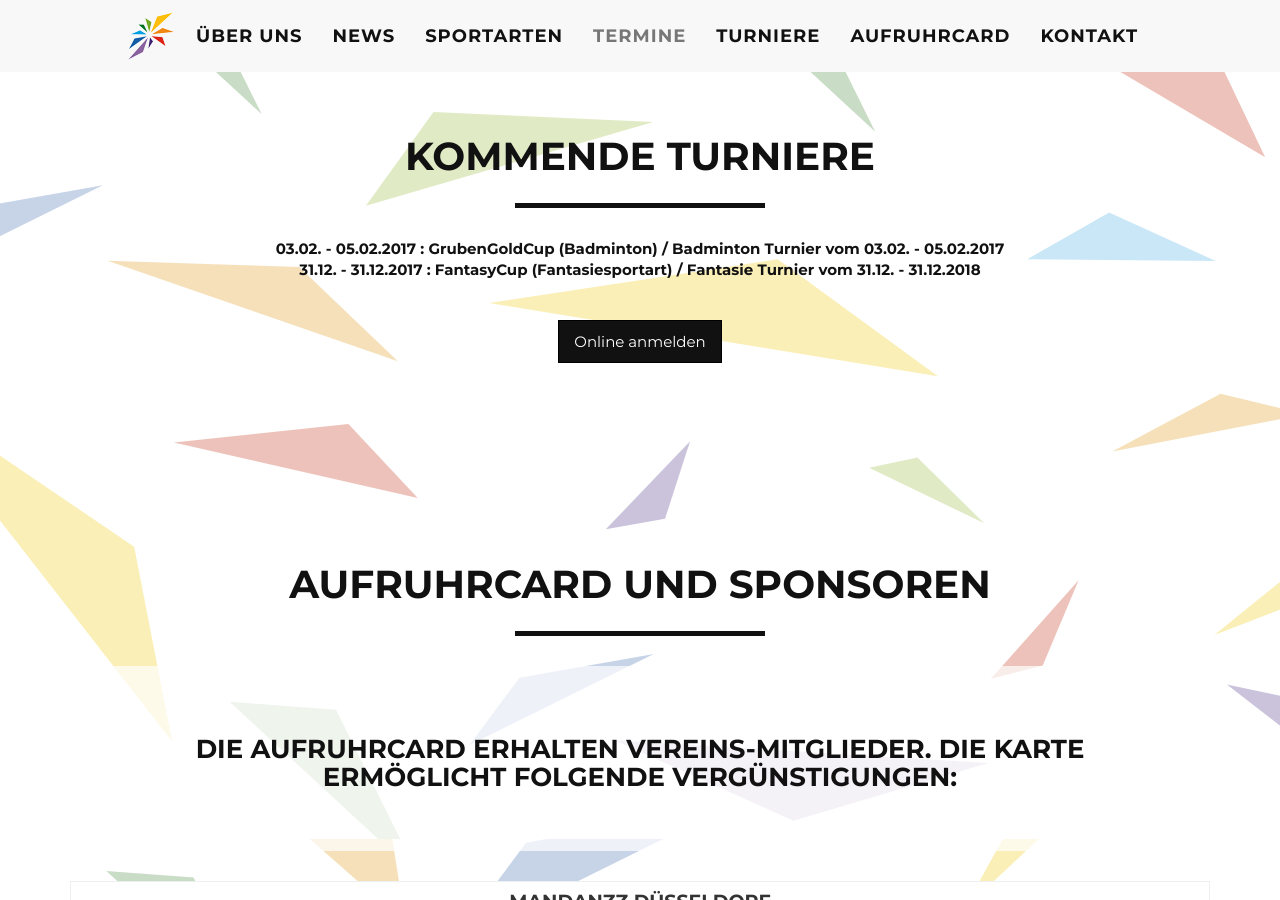
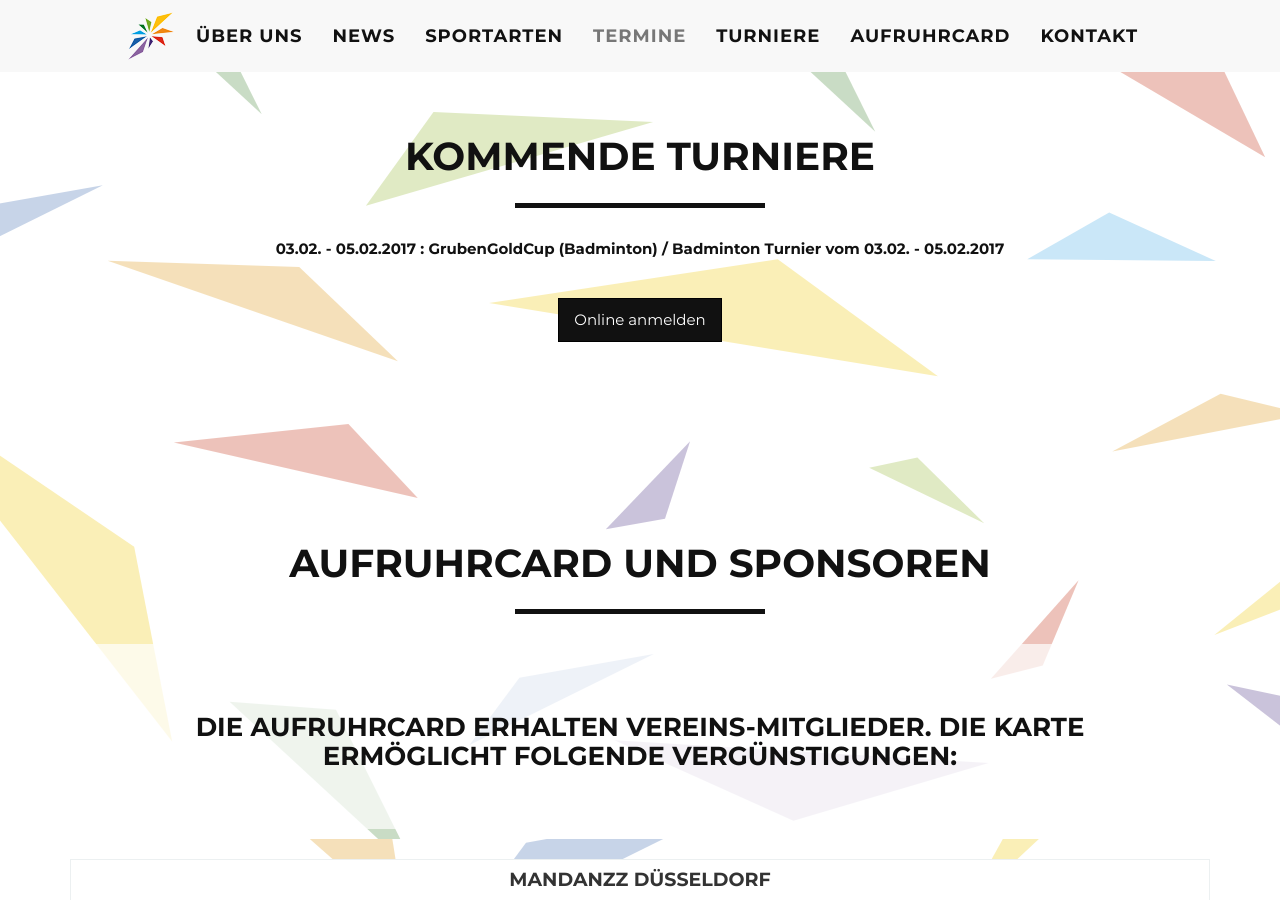
Before and after one commit to scarweb/scarweb.github.io, a Jekyll site: the page built from index.html, in a window 1280 px wide and 900 px high, scrolled down 3661 px. Built offline with Jekyll 4.4.1, drawn with Linux system fonts in a browser that asks for light colours.

Commit message:
Update tourniere.yml

```diff
--- a/_data/tourniere.yml
+++ b/_data/tourniere.yml
@@ -1,7 +1,3 @@
 - name: GrubenGoldCup (Badminton)
   datum: 03.02. - 05.02.2017
   text: Badminton Turnier vom 03.02. - 05.02.2017
-
-- name: FantasyCup (Fantasiesportart)
-  datum: 31.12. - 31.12.2017
-  text: Fantasie Turnier vom 31.12. - 31.12.2018
```
